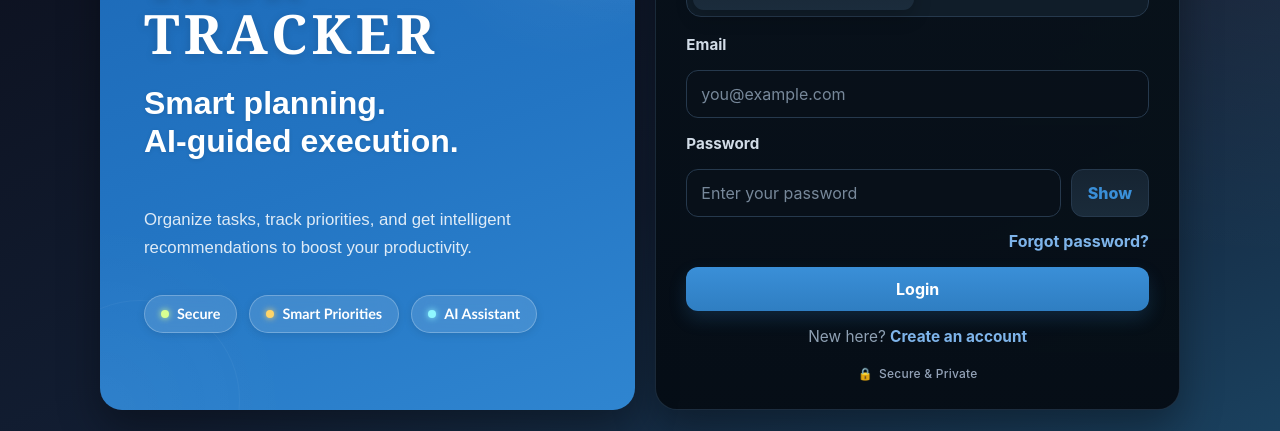
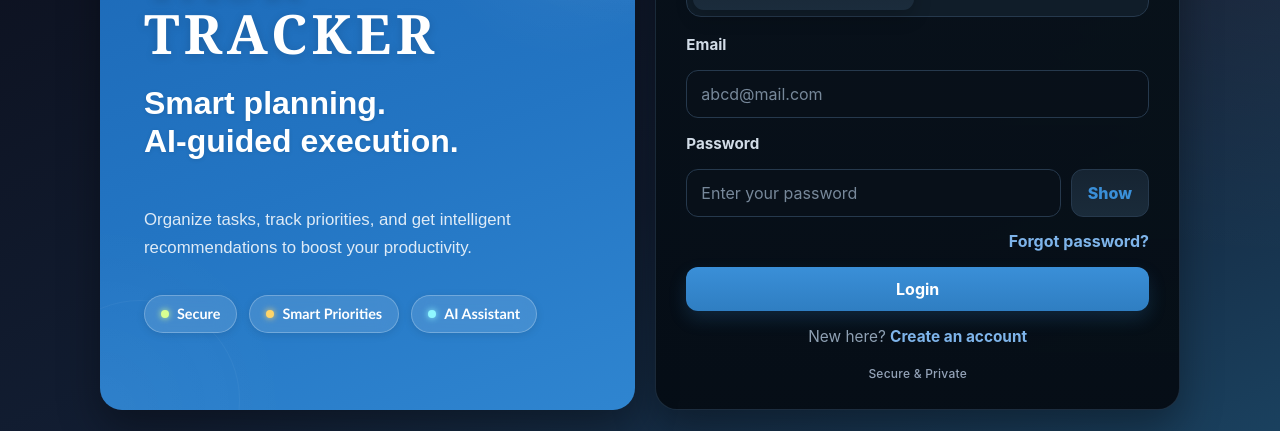
Before and after one commit to devendra1176/task-tracker-frontend, a React (Vite) app: page / in a window 1280 px wide. Shown: the part 187-618 px from the top of the page. Built offline with nearby package versions, Linux system fonts and the light colour scheme.

Commit message:
fix(AuthPage): update email placeholder and remove security note icon

```diff
--- a/src/pages/AuthPage.jsx
+++ b/src/pages/AuthPage.jsx
@@ -187,7 +187,7 @@ function AuthPage({ onLogin }) {
                 type="email"
                 value={email}
                 onChange={(e) => setEmail(e.target.value)}
-                placeholder="you@example.com"
+                placeholder="abcd@mail.com"
                 disabled={loading}
               />
             </div>
@@ -251,7 +251,6 @@ function AuthPage({ onLogin }) {
           </div>
 
           <div className="auth-note">
-            <span>🔒</span>
             <span>Secure & Private</span>
           </div>
         </section>
```
